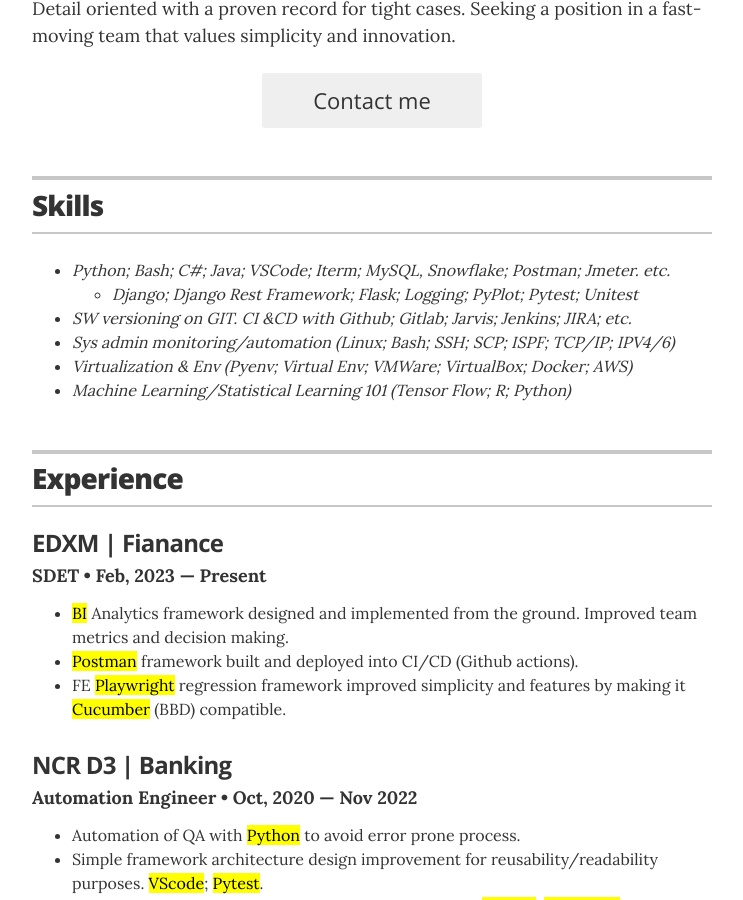
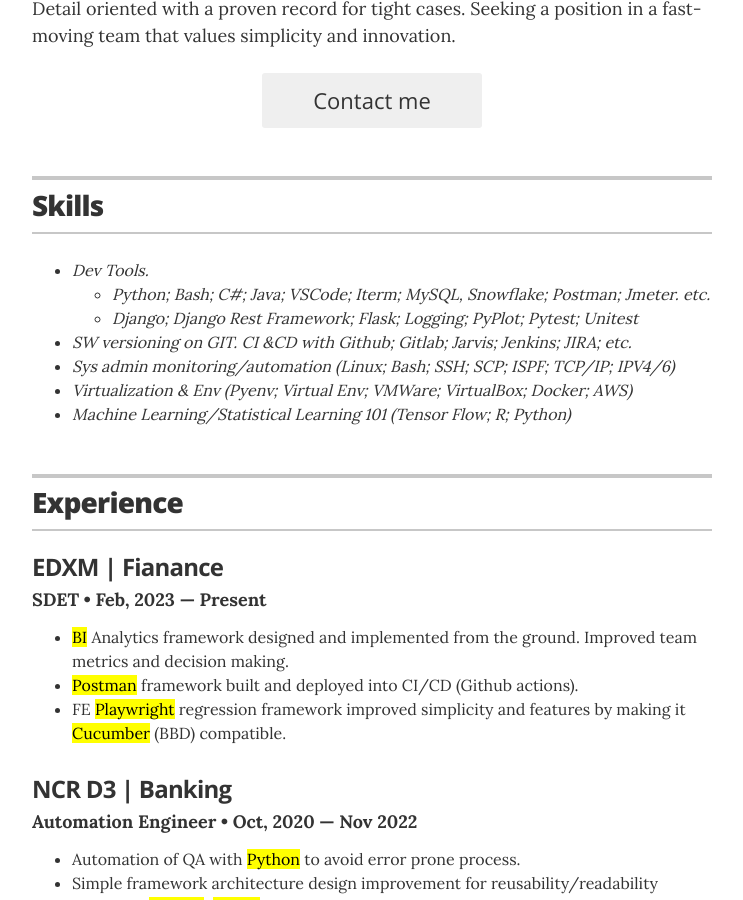
Before and after one commit to alexissoko/alexissoko.github.io, a Jekyll site: the page built from index.html, in a window 1280 px wide and 900 px high, scrolled down 327 px. Shown: the whole window, without its empty margins (268-1011 px from the left). Built offline with Jekyll 4.4.1, drawn with Linux system fonts in a browser that asks for light colours.

Commit message:
update resume

```diff
--- a/_data/skills.yml
+++ b/_data/skills.yml
@@ -4,8 +4,9 @@
   description:
         <em>
           <ul class="resume-item-list">
-            <li>Python; Bash; C#; Java; VSCode; Iterm; MySQL, Snowflake; Postman; Jmeter. etc.</li>
+            <li>Dev Tools.</li>
             <ul class="resume-item-list">
+              <li>Python; Bash; C#; Java; VSCode; Iterm; MySQL, Snowflake; Postman; Jmeter. etc.</li>
               <li>Django; Django Rest Framework; Flask; Logging; PyPlot; Pytest; Unitest</li>
             </ul>
             <li>SW versioning on GIT. CI &CD with Github; Gitlab; Jarvis; Jenkins; JIRA; etc.</li>
```
